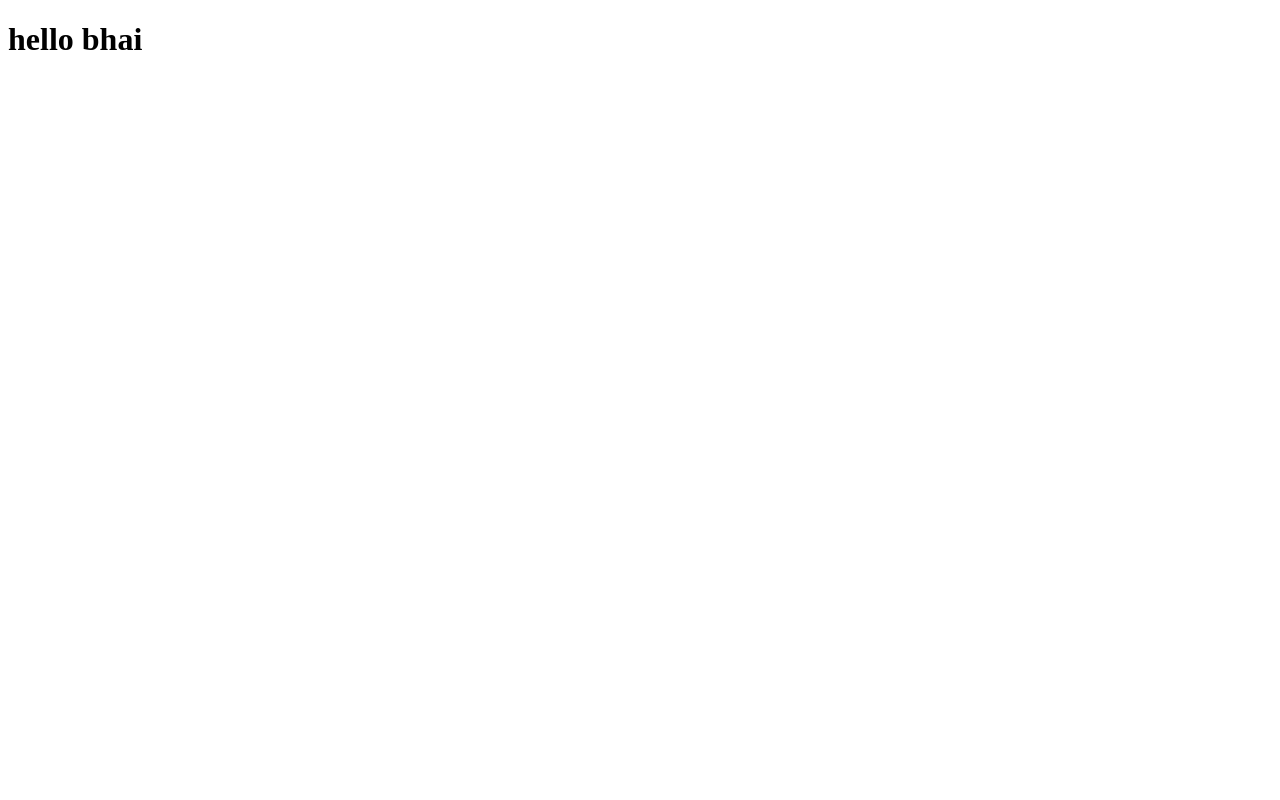
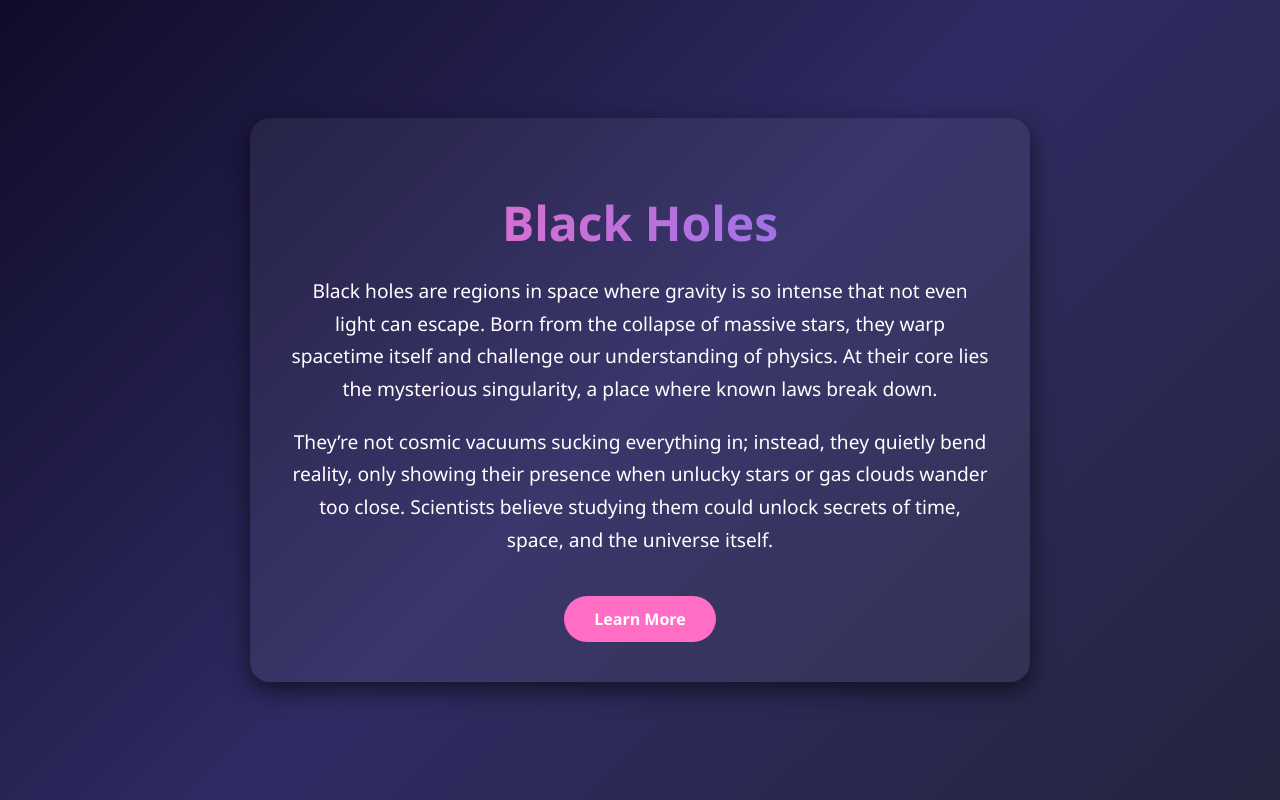
Before and after one commit to prachigehlot07/ost-practical, a plain HTML site: page index.html in a window 1280 px wide. Drawn offline with Linux system fonts and the light colour scheme.

Commit message:
portfolio file added

```diff
--- a/index.html
+++ b/index.html
@@ -1,11 +1,75 @@
 <!DOCTYPE html>
 <html lang="en">
 <head>
-    <meta charset="UTF-8">
-    <meta name="viewport" content="width=device-width, initial-scale=1.0">
-    <title>Document</title>
+  <meta charset="UTF-8">
+  <title>Black Holes - A Cosmic Mystery</title>
+  <style>
+    body {
+      margin: 0;
+      padding: 0;
+      font-family: "Segoe UI", Tahoma, Geneva, Verdana, sans-serif;
+      background: linear-gradient(135deg, #0f0c29, #302b63, #24243e);
+      color: #fff;
+      display: flex;
+      justify-content: center;
+      align-items: center;
+      height: 100vh;
+      text-align: center;
+    }
+
+    .container {
+      background: rgba(255, 255, 255, 0.05);
+      padding: 40px;
+      border-radius: 20px;
+      max-width: 700px;
+      box-shadow: 0 8px 25px rgba(0, 0, 0, 0.6);
+    }
+
+    h1 {
+      font-size: 3rem;
+      margin-bottom: 20px;
+      background: linear-gradient(90deg, #ff6ec4, #7873f5);
+      -webkit-background-clip: text;
+      -webkit-text-fill-color: transparent;
+    }
+
+    p {
+      font-size: 1.2rem;
+      line-height: 1.7;
+      margin-bottom: 20px;
+    }
+
+    .btn {
+      display: inline-block;
+      margin-top: 20px;
+      padding: 12px 30px;
+      border-radius: 25px;
+      background: #ff6ec4;
+      color: #fff;
+      text-decoration: none;
+      font-weight: bold;
+      transition: 0.3s ease;
+    }
+
+    .btn:hover {
+      background: #7873f5;
+    }
+  </style>
 </head>
 <body>
-    <h1>hello bhai</h1>
+  <div class="container">
+    <h1>Black Holes</h1>
+    <p>
+      Black holes are regions in space where gravity is so intense that not even light can escape.
+      Born from the collapse of massive stars, they warp spacetime itself and challenge our understanding
+      of physics. At their core lies the mysterious singularity, a place where known laws break down.
+    </p>
+    <p>
+      They’re not cosmic vacuums sucking everything in; instead, they quietly bend reality, only showing
+      their presence when unlucky stars or gas clouds wander too close. Scientists believe studying them
+      could unlock secrets of time, space, and the universe itself.
+    </p>
+    <a href="#" class="btn">Learn More</a>
+  </div>
 </body>
 </html>
```
